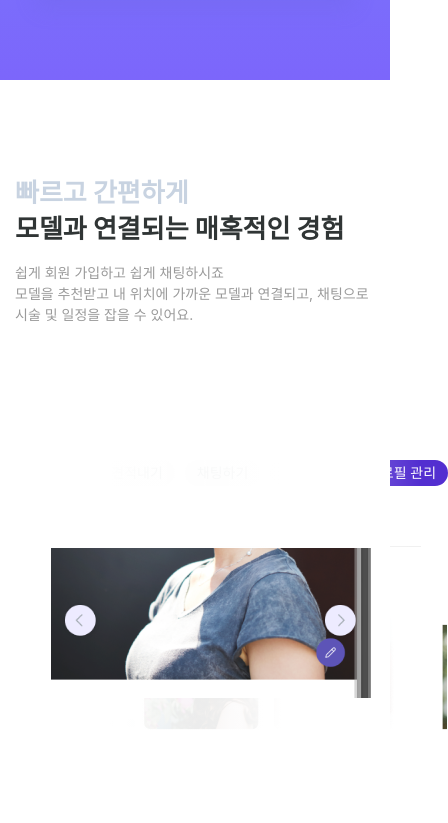
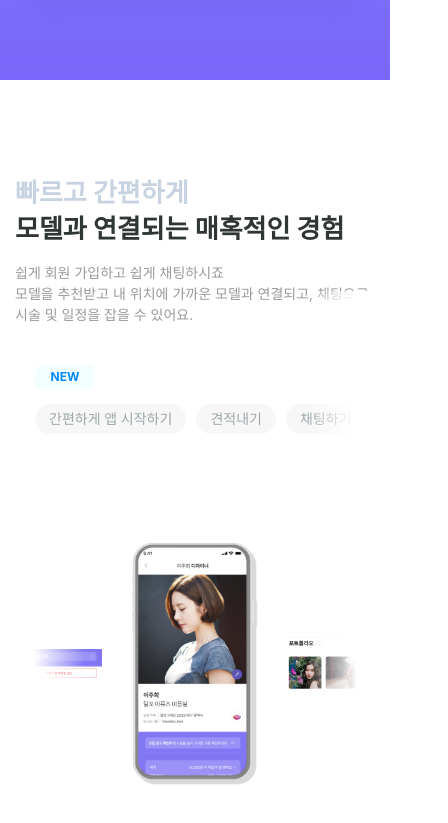
Before and after one commit to JAGORING/memong_, a React (Create React App) app: page / in a window 390 px wide. Shown: the part 3705-4528 px from the top of the page, 448 px wide, since content can reach past the window. Built offline with nearby package versions, Linux system fonts and the light colour scheme; a web font is replaced by a local one.

Commit message:
ExperienceSection 수정 완료

```diff
--- a/src/components/ExperienceSection.jsx
+++ b/src/components/ExperienceSection.jsx
@@ -53,7 +53,7 @@ const ExperienceSection = () => {
       </TitleBox>
       <Category>
         <div className="new flex-row">NEW</div>
-        <div className="items flex-row">
+        <div className="items">
           {['간편하게 앱 시작하기', '견적내기', '채팅하기', '계약하기', '프로필 관리'].map((item, index) => (
             <div
               key={index}
@@ -67,15 +67,17 @@ const ExperienceSection = () => {
       </Category>
       <SlideContent>
         <div className="flex-row">
-          <div className="overlay left"></div>
-          <div className="content-area flex-row">
+          <div className="content-area flex-row left">
+            <div className="overlay left"></div>
             {currentSlideIndex === 3 ? (
               <>
                 <img className="left-img" src={Phone_Chatting1} />
                 <img className="left-img" src={Phone_Chatting2} />
               </>
             ) : (
-              <img className="left-img" src={leftImageArray[currentSlideIndex]} />
+              <div>
+                <img className="left-img" src={leftImageArray[currentSlideIndex]} />
+              </div>
             )}
           </div>
           <div className="content-area">
@@ -123,17 +125,19 @@ const ExperienceSection = () => {
             <div className="next-btn" onClick={() => swiperRef.current.swiper.slideNext()} />
             <div className="swiper-custom-pagination flex-row" />
           </div>
-          <div className="content-area flex-column">
+          <div className="content-area right">
+            <div className="overlay right"></div>
             {currentSlideIndex === 1 ? (
-              <>
+              <div>
                 <img className="right-img" src={Phone_AppStart2_1} />
                 <img className="right-img" src={Phone_AppStart2_2} />
-              </>
+              </div>
             ) : (
-              <img className="right-img" src={rightImageArray[currentSlideIndex]} />
+              <div>
+                <img className="right-img" src={rightImageArray[currentSlideIndex]} />
+              </div>
             )}
           </div>
-          <div className="overlay right"></div>
         </div>
       </SlideContent>
     </Section>
@@ -202,17 +206,10 @@ const Category = styled.div`
     font-weight: 700;
     font-size: 1.25rem;
     color: ${(props) => props.theme.ExperienceBlueColor};
-    ${breakpoints.medium} {
-      font-size: 1rem;
-
-    }
-    ${breakpoints.small} {
-      width: 80px;
-      height: 28px
-      font-size: 0.75rem;
-    }
   }
   .items {
+    display: flex;
+    flex-direction: row;
     gap: 12px;
   }
   .category {
@@ -222,15 +219,24 @@ const Category = styled.div`
     font-size: 1.25rem;
     color: ${(props) => props.theme.ExperienceGrayColor};
     background-color: ${(props) => props.theme.CarouselBackgroudColor};
-
     &.active {
       background-color: ${(props) => props.theme.purpleBtnColor};
       color: ${(props) => props.theme.whiteColor};
     }
   }
   ${breakpoints.medium} {
+    margin-top: 60px;
   }
   ${breakpoints.small} {
+    width: 320px;
+    margin-top: 40px;
+
+    .new {
+      width: 60px;
+      height: 24px;
+      border-radius: 8px;
+      font-size: 0.75rem;
+    }
     .items {
       overflow-x: scroll;
       gap: 10px;
@@ -239,12 +245,12 @@ const Category = styled.div`
       font-weight: 500;
       white-space: nowrap;
       font-size: 0.875rem;
-      padding: 6px 12px;
+      padding: 8px 14px;
     }
   }
 `;
 const SlideContent = styled.div`
-  width: 100%;
+  width: 90%;
   margin-top: 60px;
   .overlay {
     background: linear-gradient(90deg, rgba(255, 255, 255, 0.0001) 0%, #ffffff 74.13%);
@@ -260,29 +266,67 @@ const SlideContent = styled.div`
     }
   }
   .content-area {
+    position: relative;
     flex: 1;
     flex-shrink: 1;
-    max-width: 45%;
+    max-width: 35%;
+    img {
+      object-fit: contain;
+    }
+    &.left {
+      display: flex;
+      align-items: left;
+      justify-content: flex-end;
+      padding-right: 20px;
+    }
+    &.right {
+      display: flex;
+      flex-direction: column;
+      align-items: right;
+      justify-content: flex-end;
+      padding-left: 20px;
+    }
   }
   .swiper {
-    width: 600px;
+    max-width: 85%;
+    width: 85%;
+    min-width: 70%;
+    .point-item {
+      width: 345px;
+      height: 675px;
+      img {
+        width: 100%;
+      }
+    }
     ${breakpoints.medium} {
-      width: 460px;
-      height: 225px;
+      min-width: 100%;
+      width: 100%;
+      .point-item {
+        width: 270px;
+        height: 537px;
+      }
     }
     ${breakpoints.small} {
-      width: 320px;
-      height: 150px;
+      .point-item {
+        width: 200px;
+        height: 400px;
+      }
     }
   }
   .left-img {
-    max-width: 100%;
-    height: auto;
+    ${breakpoints.medium} {
+      width: 100%;
+    }
   }
-  .swiper-slide {
+  .right-img {
+    ${breakpoints.medium} {
+      width: 100%;
+    }
+    ${breakpoints.small} {
+    }
   }
-
   .swiper-button-prev {
+    ${(props) => props.theme.onlyPC}
     background-image: url('images/arrow_L.png');
     background-size: contain;
     background-position: 50% 60%;
@@ -291,6 +335,7 @@ const SlideContent = styled.div`
     height: 40px;
   }
   .swiper-button-next {
+    ${(props) => props.theme.onlyPC}
     background-image: url('images/arrow_R.png');
     background-size: contain;
     background-position: 50% 60%;
@@ -303,6 +348,9 @@ const SlideContent = styled.div`
     content: '';
   }
   .swiper-custom-pagination {
+    ${breakpoints.small} {
+      display: none;
+    }
     margin-top: 20px;
     height: 10px;
     gap: 5px;
@@ -321,8 +369,26 @@ const SlideContent = styled.div`
     }
   }
   ${breakpoints.medium} {
+    width: 100%;
+    .overlay {
+      width: 200px;
+      height: 430px;
+    }
+    .content-area {
+      &.left {
+        padding-right: 30px;
+      }
+      &.right {
+        padding-left: 30px;
+      }
+    }
   }
   ${breakpoints.small} {
+    margin-top: 30px;
+    .overlay {
+      width: 70px;
+      height: 400px;
+    }
   }
 `;
 
--- a/src/styles/theme.js
+++ b/src/styles/theme.js
@@ -41,6 +41,15 @@ const theme = {
       display: block;
     }
   `,
+  onlyPC: `
+  display: block;
+  ${breakpoints.medium} {
+    display: none;
+  }
+  ${breakpoints.small} {
+    display: none;
+  }
+`,
 };
 
 export default theme;
```
